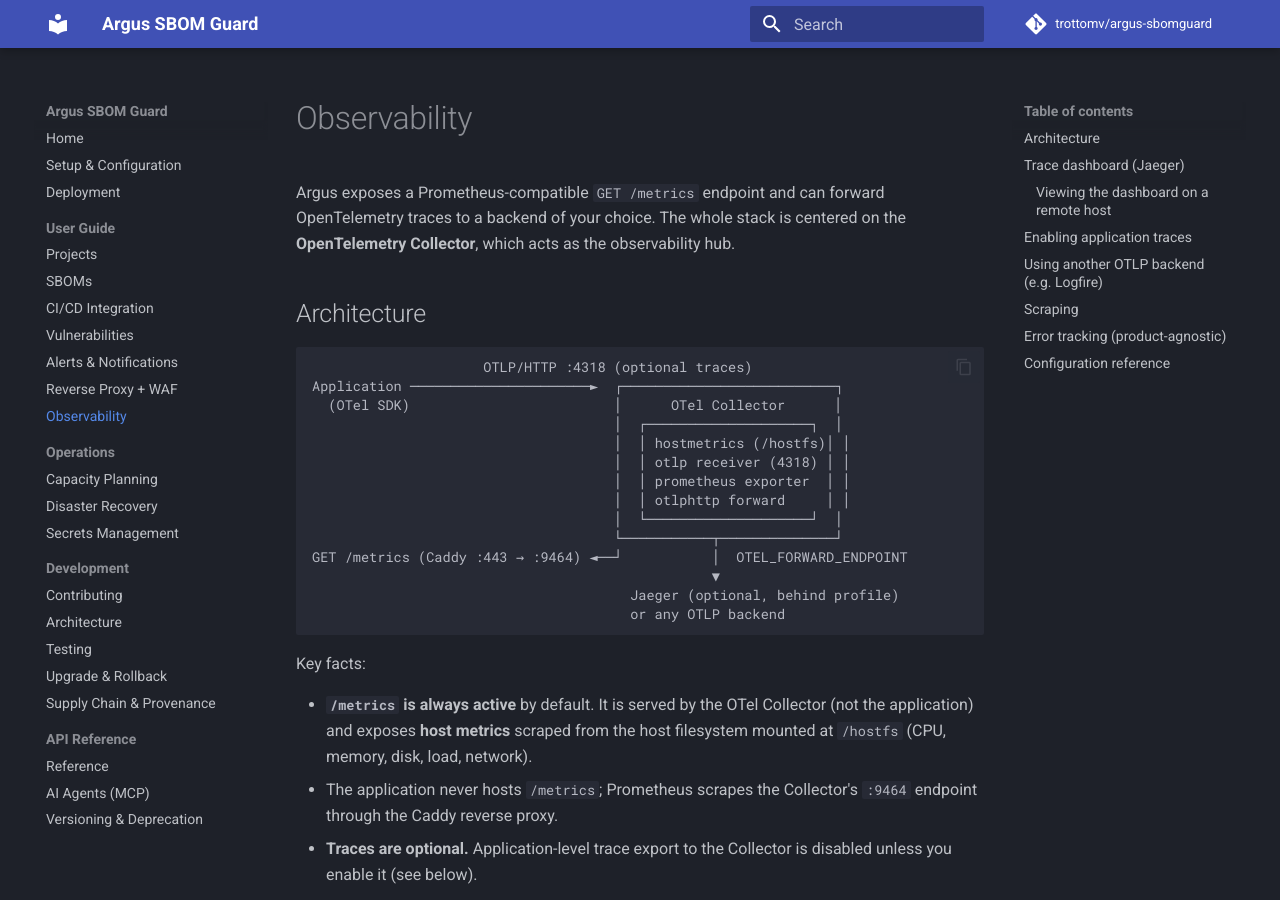
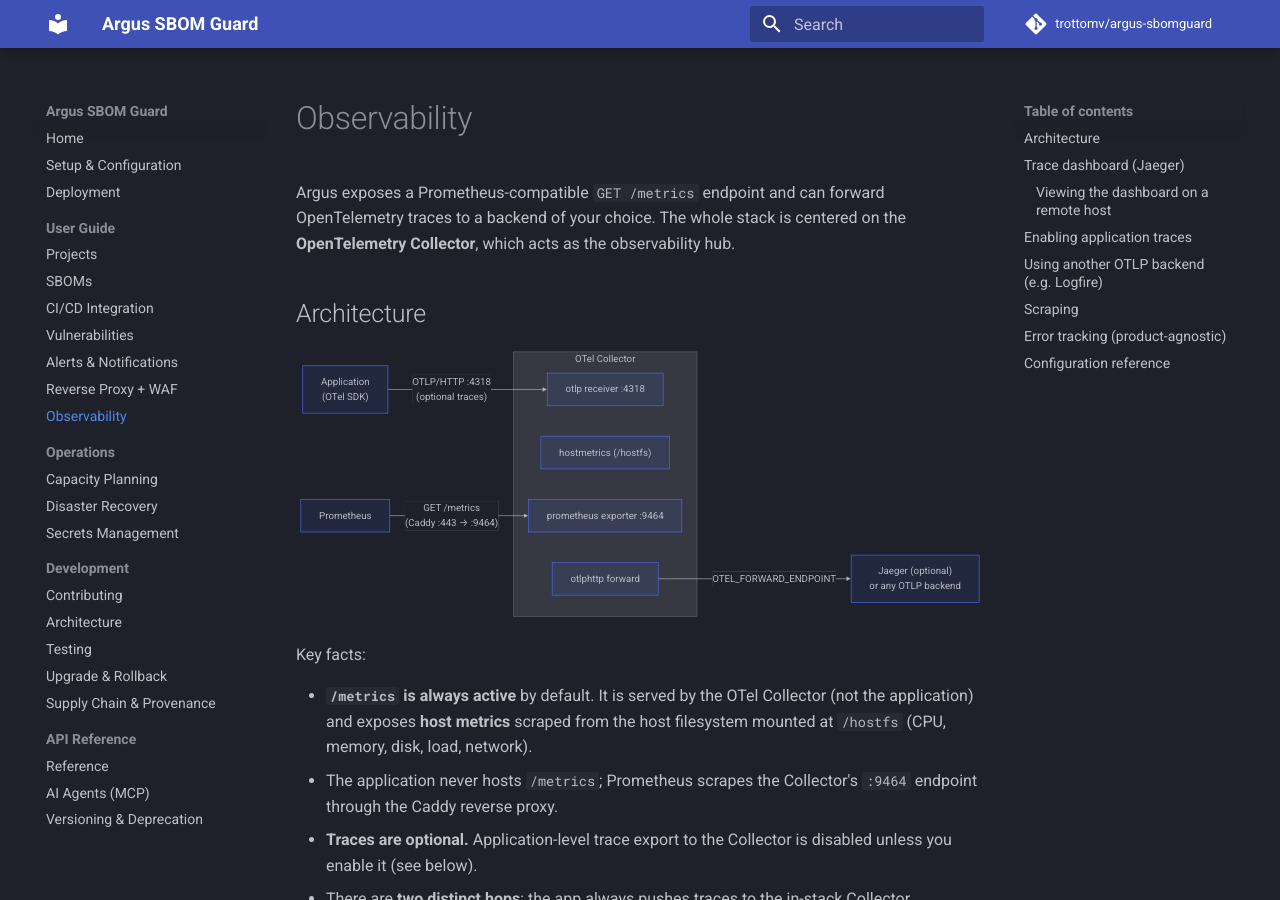
Before and after one commit to trottomv/argus-sbomguard, an MkDocs documentation site: the page built from docs/guide/observability.md, in a window 1280 px wide and 900 px high. Built offline with MkDocs 1.6.1 and Material for MkDocs 9.7.7, drawn with Linux system fonts in a browser that asks for light colours; comment, search, counter and statistics services are not loaded; the version menu is left out; some of the changed lines change nothing that is shown.

Commit message:
docs: convert observability architecture diagram to Mermaid

````diff
--- a/docs/guide/observability.md
+++ b/docs/guide/observability.md
@@ -6,21 +6,20 @@
 
 ## Architecture
 
-```
-                     OTLP/HTTP :4318 (optional traces)
-Application ──────────────────────►  ┌──────────────────────────┐
-  (OTel SDK)                         │      OTel Collector      │
-                                     │  ┌────────────────────┐  │
-                                     │  │ hostmetrics (/hostfs)│ │
-                                     │  │ otlp receiver (4318) │ │
-                                     │  │ prometheus exporter  │ │
-                                     │  │ otlphttp forward     │ │
-                                     │  └────────────────────┘  │
-                                     └───────────┬──────────────┘
-GET /metrics (Caddy :443 → :9464) ◄──┘           │  OTEL_FORWARD_ENDPOINT
-                                                 ▼
-                                       Jaeger (optional, behind profile)
-                                       or any OTLP backend
+```mermaid
+flowchart LR
+    app["Application<br/>(OTel SDK)"] -->|"OTLP/HTTP :4318<br/>(optional traces)"| recv
+
+    subgraph otel["OTel Collector"]
+        direction TB
+        host["hostmetrics (/hostfs)"]
+        recv["otlp receiver :4318"]
+        prom["prometheus exporter :9464"]
+        fwd["otlphttp forward"]
+    end
+
+    prometheus["Prometheus"] -->|"GET /metrics<br/>(Caddy :443 → :9464)"| prom
+    fwd -->|"OTEL_FORWARD_ENDPOINT"| backend["Jaeger (optional)<br/>or any OTLP backend"]
 ```
 
 Key facts:
````
